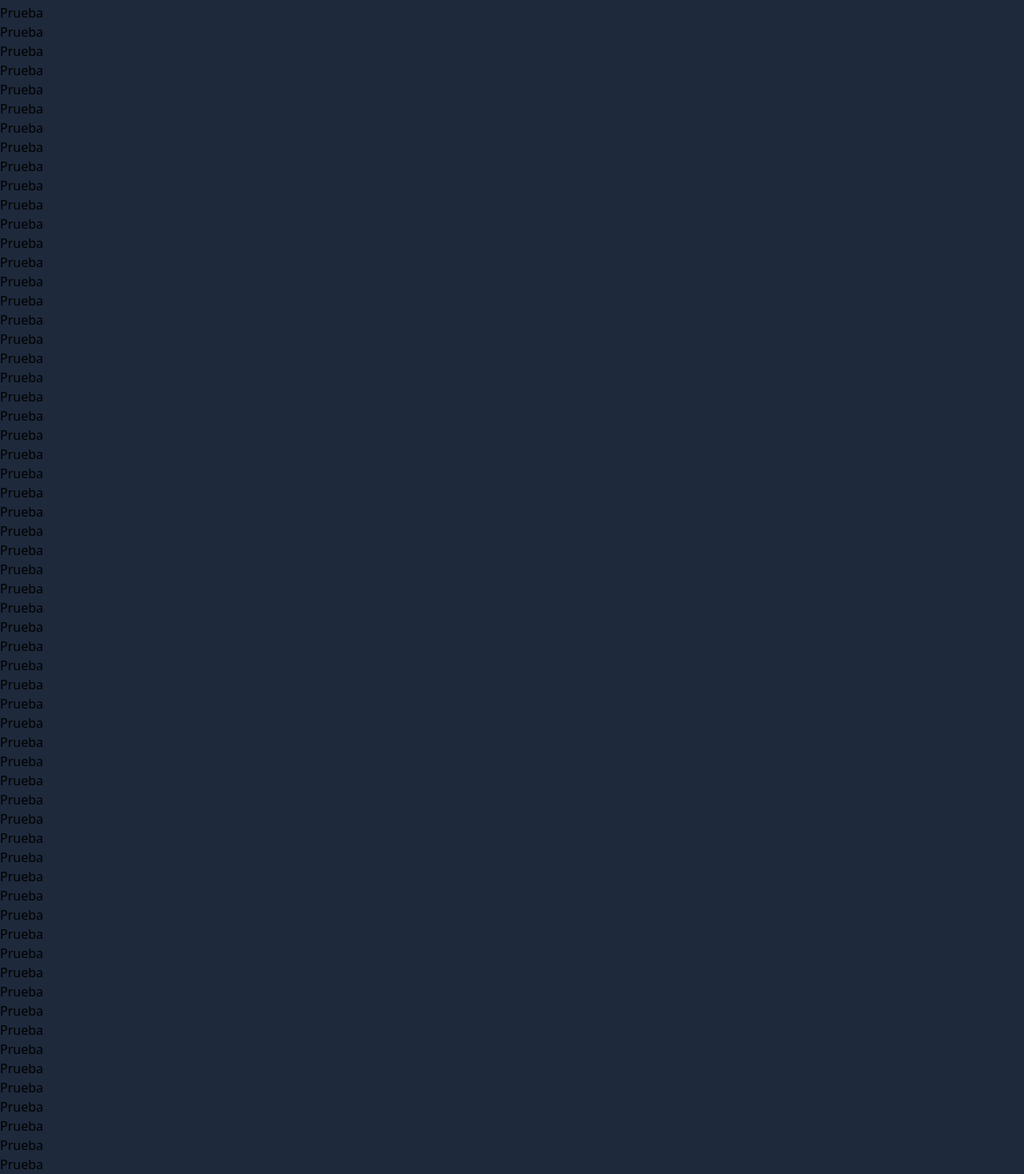
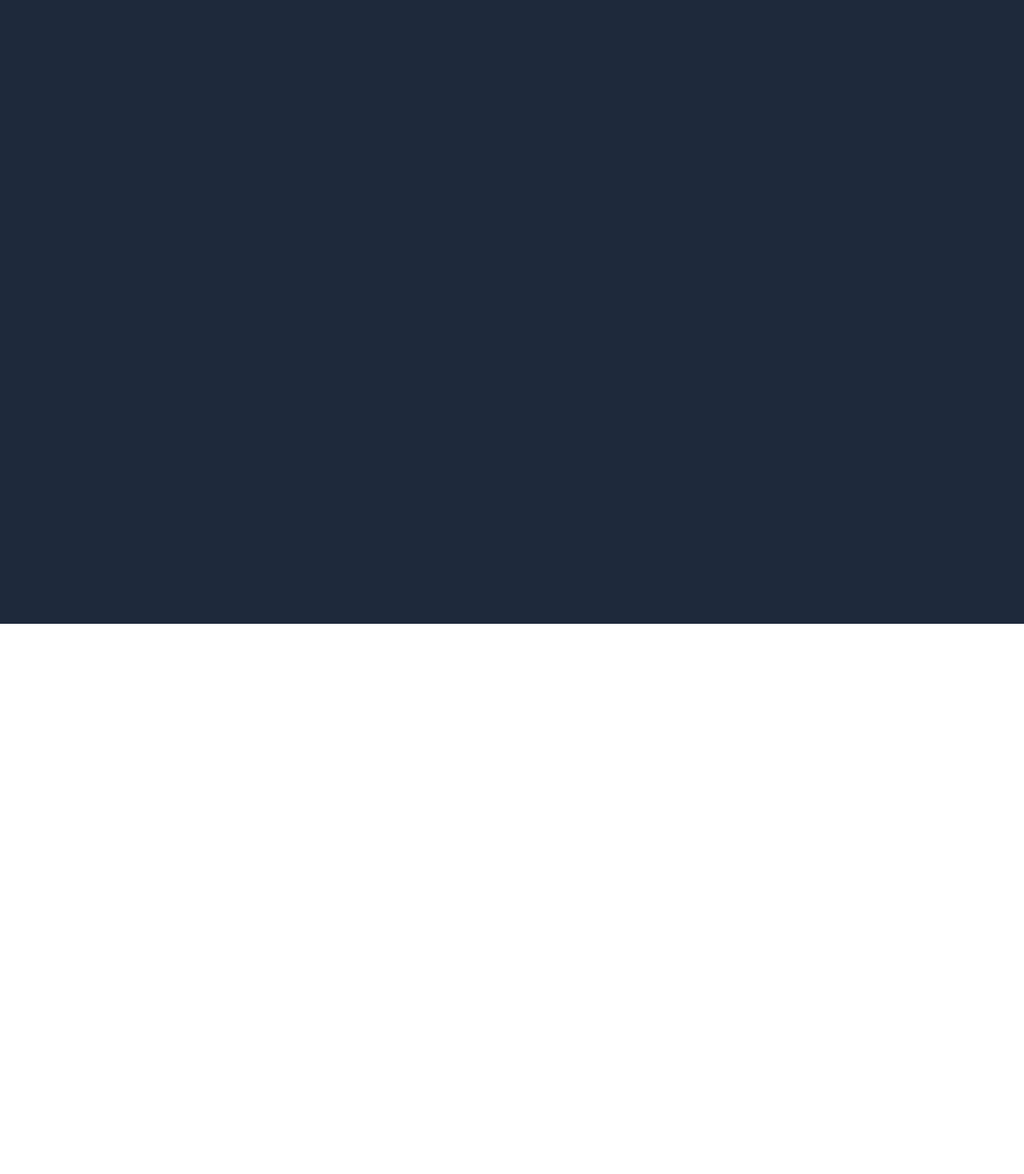
Before and after one commit to Leirell/GameListProject, a Vue app: page / in a window 1280 px wide. Shown: the part 102-1570 px from the top of the page at 80% size. After the commit the page ends 882 px from the top, so only its background shows below. Built offline with nearby package versions, Linux system fonts and the light colour scheme.

Commit message:
Arreglo juegos sin imagen

```diff
--- a/src/views/HomeView.vue
+++ b/src/views/HomeView.vue
@@ -1,73 +1,3 @@
 <template>
   <h1>Prueba</h1>
-  <h1>Prueba</h1>
-  <h1>Prueba</h1>
-  <h1>Prueba</h1>
-  <h1>Prueba</h1>
-  <h1>Prueba</h1>
-  <h1>Prueba</h1>
-  <h1>Prueba</h1>
-  <h1>Prueba</h1>
-  <h1>Prueba</h1>
-  <h1>Prueba</h1>
-  <h1>Prueba</h1>
-  <h1>Prueba</h1>
-  <h1>Prueba</h1>
-  <h1>Prueba</h1>
-  <h1>Prueba</h1>
-  <h1>Prueba</h1>
-  <h1>Prueba</h1>
-  <h1>Prueba</h1>
-  <h1>Prueba</h1>
-  <h1>Prueba</h1>
-  <h1>Prueba</h1>
-  <h1>Prueba</h1>
-  <h1>Prueba</h1>
-  <h1>Prueba</h1>
-  <h1>Prueba</h1>
-  <h1>Prueba</h1>
-  <h1>Prueba</h1>
-  <h1>Prueba</h1>
-  <h1>Prueba</h1>
-  <h1>Prueba</h1>
-  <h1>Prueba</h1>
-  <h1>Prueba</h1>
-  <h1>Prueba</h1>
-  <h1>Prueba</h1>
-  <h1>Prueba</h1>
-  <h1>Prueba</h1>
-  <h1>Prueba</h1>
-  <h1>Prueba</h1>
-  <h1>Prueba</h1>
-  <h1>Prueba</h1>
-  <h1>Prueba</h1>
-  <h1>Prueba</h1>
-  <h1>Prueba</h1>
-  <h1>Prueba</h1>
-  <h1>Prueba</h1>
-  <h1>Prueba</h1>
-  <h1>Prueba</h1>
-  <h1>Prueba</h1>
-  <h1>Prueba</h1>
-  <h1>Prueba</h1>
-  <h1>Prueba</h1>
-  <h1>Prueba</h1>
-  <h1>Prueba</h1>
-  <h1>Prueba</h1>
-  <h1>Prueba</h1>
-  <h1>Prueba</h1>
-  <h1>Prueba</h1>
-  <h1>Prueba</h1>
-  <h1>Prueba</h1>
-  <h1>Prueba</h1>
-  <h1>Prueba</h1>
-  <h1>Prueba</h1>
-  <h1>Prueba</h1>
-  <h1>Prueba</h1>
-  <h1>Prueba</h1>
-  <h1>Prueba</h1>
-  <h1>Prueba</h1>
-  <h1>Prueba</h1>
-  <h1>Prueba</h1>
-  <h1>Prueba</h1>
 </template>
--- a/src/views/SearchResultView.vue
+++ b/src/views/SearchResultView.vue
@@ -29,23 +29,20 @@ const callback = async () => {
   if (!ready) return
   ready = false
 
-  //
   await Promise.all(
     //con el .map iteramos por el json de gameData para poder hacer la peticion de covers en paralelo
     gameData.response.map(async (game) => {
-      const coverRequest = await fetch(`/v1/api/game/cover/${game.cover}`, { method: 'POST' })
-      const coverData = await coverRequest.json()
-
-      const url = coverData.response[0].url.replace('t_thumb', 't_cover_big')
+      let url = 'https://upload.wikimedia.org/wikipedia/commons/a/a3/Image-not-found.png'
+      if (game.cover != null) {
+        const coverRequest = await fetch(`/v1/api/game/cover/${game.cover}`, { method: 'POST' })
+        const coverData = await coverRequest.json()
+        url = coverData.response[0].url.replace('t_thumb', 't_cover_big')
+      }
 
       gamesList.value.push({
         name: game.name,
         cover: url
       })
-
-      console.log(coverData.response.url)
-      console.log(game)
-      console.log(coverData)
     })
   )
   ready = true
```
